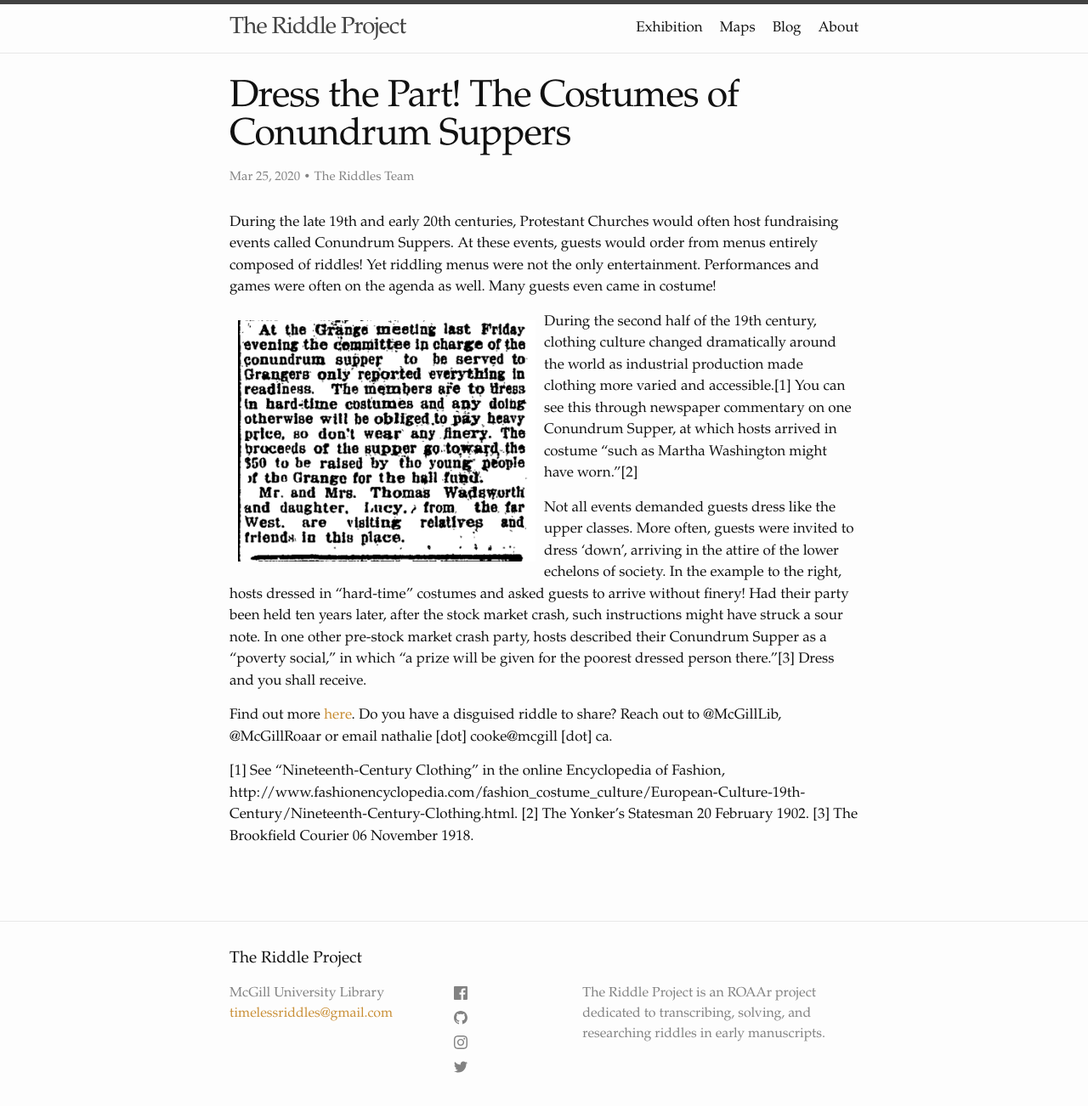
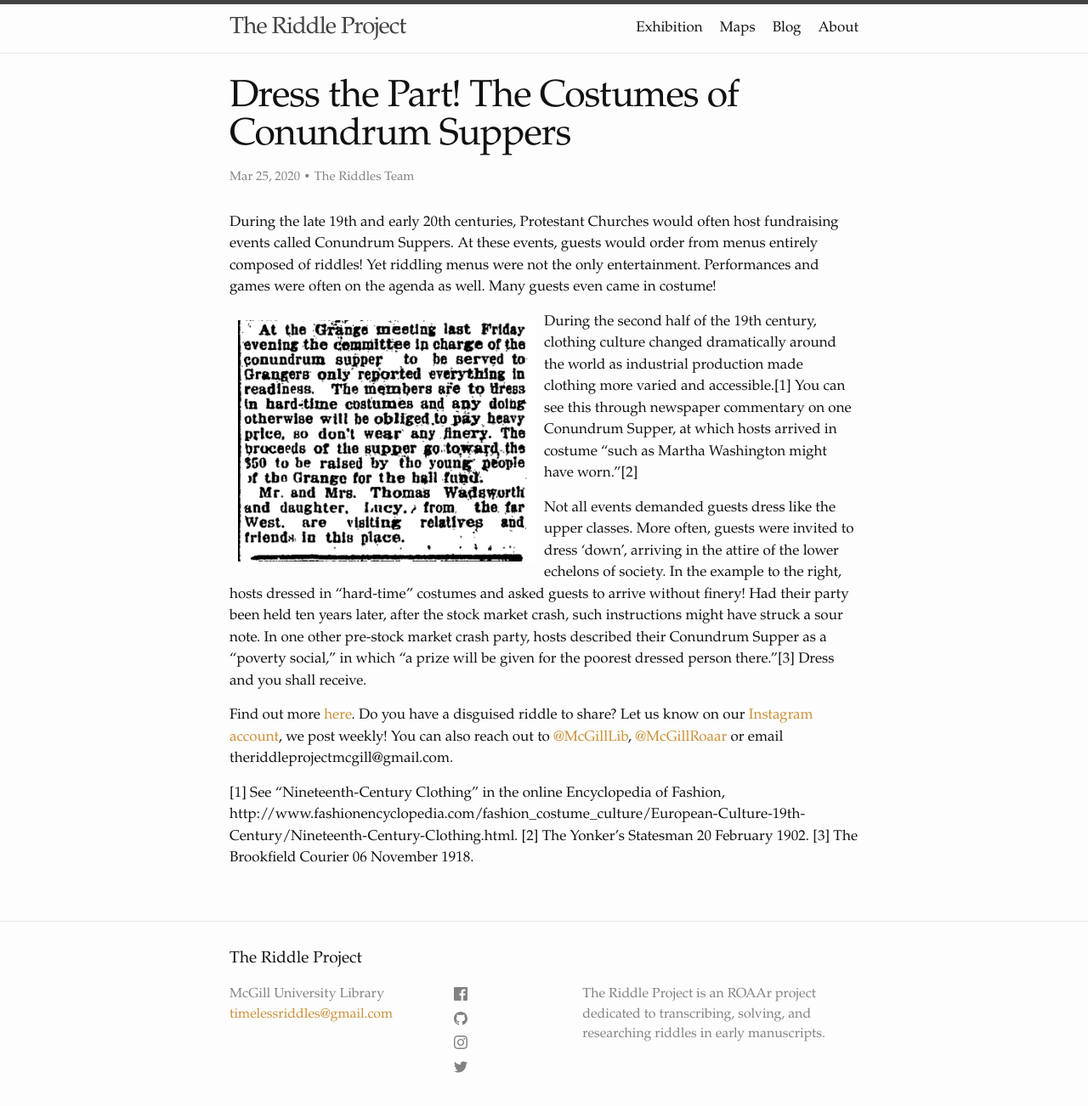
Before and after one commit to riddleproject/riddleproject.github.io, a Jekyll site: the page built from _posts/2020-03-25-costumes.md, in a window 1280 px wide and 1329 px high. Shown: the top 1302 px of the window at 85% size. Built offline with Jekyll 4.4.1, drawn with Linux system fonts in a browser that asks for light colours.

Commit message:
Update 2020-03-25-costumes.md

```diff
--- a/_posts/2020-03-25-costumes.md
+++ b/_posts/2020-03-25-costumes.md
@@ -19,7 +19,7 @@
 
 Not all events demanded guests dress like the upper classes. More often, guests were invited to  dress ‘down’, arriving in the attire of the lower echelons of society. In the example to the right, hosts dressed in “hard-time” costumes and asked guests to arrive without finery! Had their party been held ten years later, after the stock market crash, such instructions might have struck a sour note. In one other pre-stock market crash party, hosts described their Conundrum Supper as a “poverty social,” in which “a prize will be given for the poorest dressed person there.”[3] Dress and you shall receive.
 
-Find out more [here](https://riddleproject.github.io/). Do you have a disguised riddle to share? Reach out to @McGillLib, @McGillRoaar or email nathalie [dot] cooke@mcgill [dot] ca.
+Find out more [here](https://riddleproject.github.io/). Do you have a disguised riddle to share? Let us know on our [Instagram account](https://www.instagram.com/riddles_in_time/?hl=en), we post weekly! You can also reach out to [@McGillLib](https://twitter.com/McGillLib), [@McGillRoaar](https://twitter.com/McGill_ROAAr) or email theriddleprojectmcgill@gmail.com.
 
 
 [1] See “Nineteenth-Century Clothing” in the online Encyclopedia of Fashion, http://www.fashionencyclopedia.com/fashion_costume_culture/European-Culture-19th-Century/Nineteenth-Century-Clothing.html.
```
